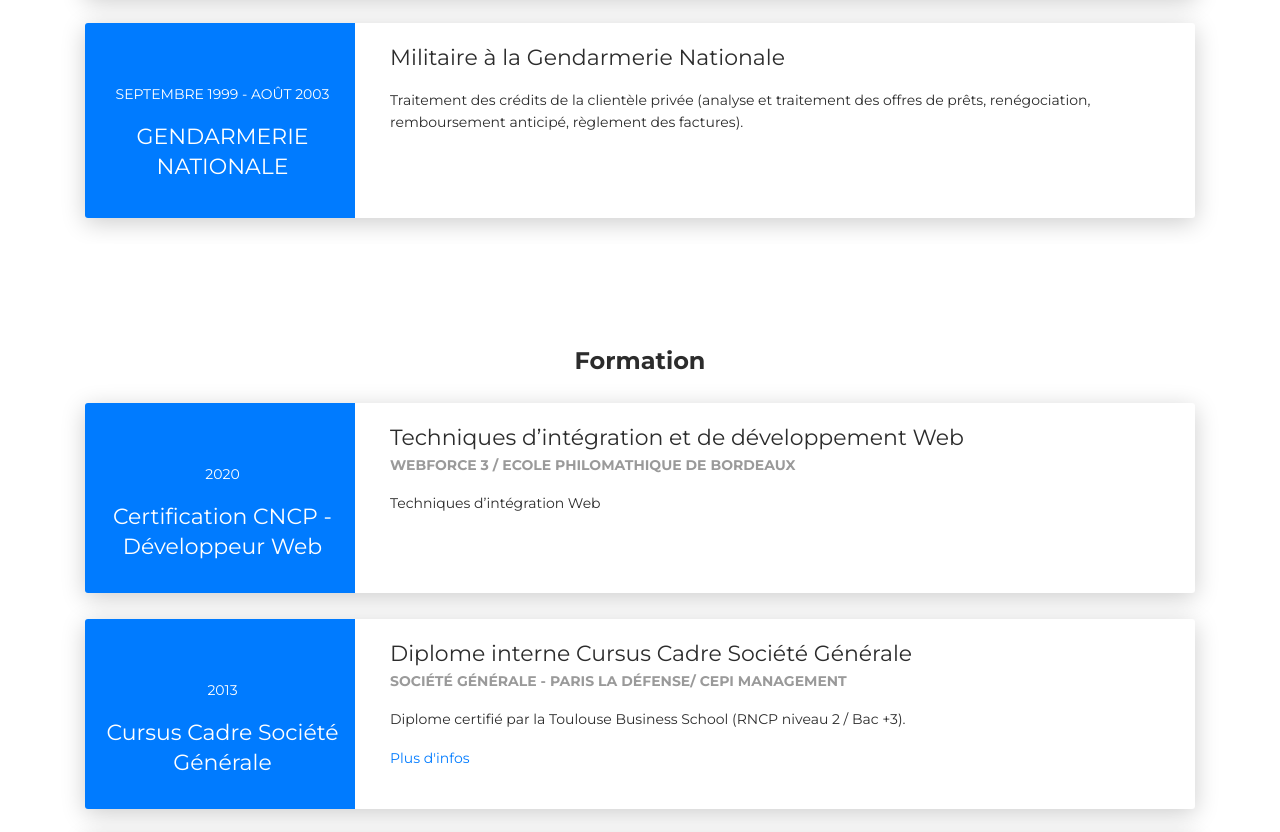
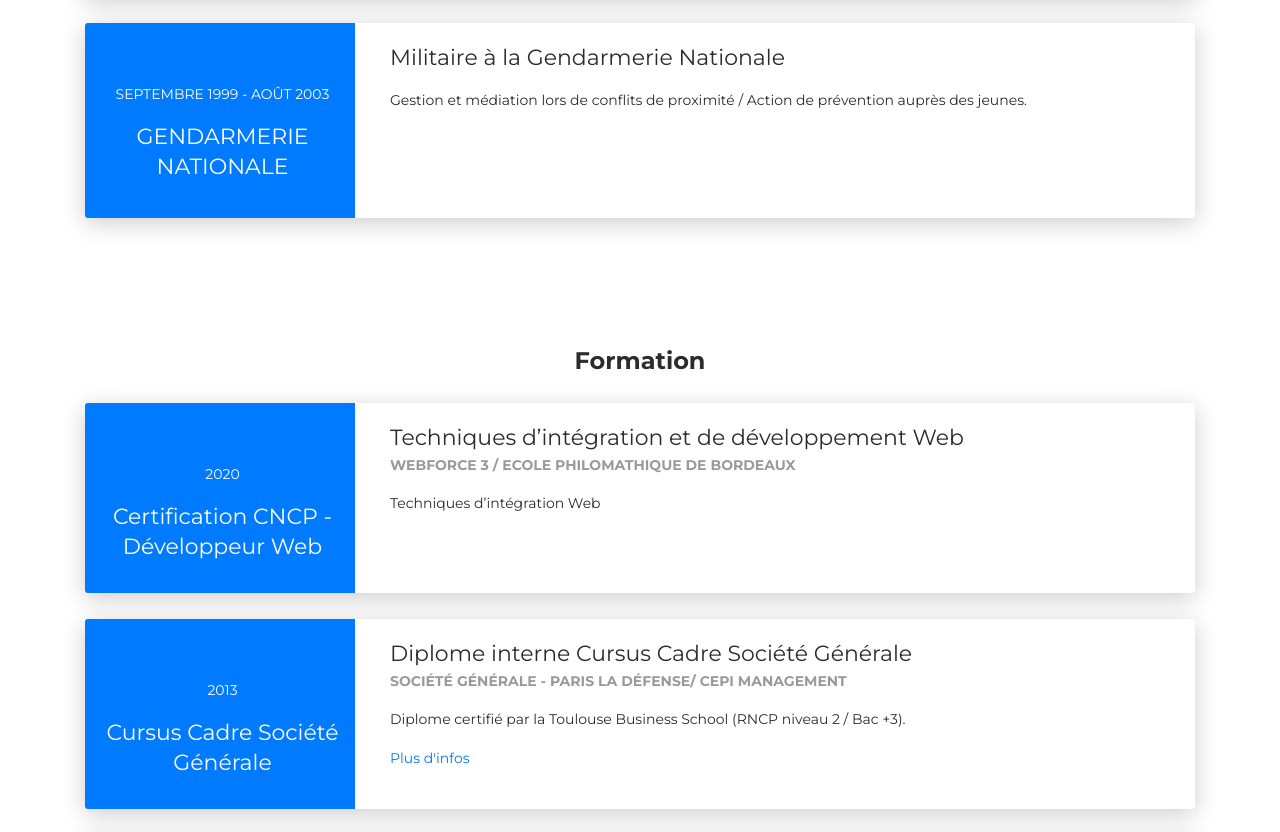
Before and after one commit to NikoBdx/nicolasbrunet.com, a plain HTML site: page index.html in a window 1280 px wide. Shown: the part 2770-3602 px from the top of the page. Drawn offline with Linux system fonts and the light colour scheme.

Commit message:
modification cv

```diff
--- a/index.html
+++ b/index.html
@@ -241,8 +241,7 @@
         <div class="col-md-9" data-aos="fade-left" data-aos-offset="50" data-aos-duration="500">
           <div class="card-body">
             <div class="h5">Militaire à la Gendarmerie Nationale</div>
-            <p>Traitement des crédits de la clientèle privée (analyse et traitement des offres de prêts, renégociation, remboursement anticipé, règlement des factures).
-            </p>
+            <p>Gestion et médiation lors de conflits de proximité / Action de prévention auprès des jeunes.</p>
           </div>
         </div>
       </div>
```
